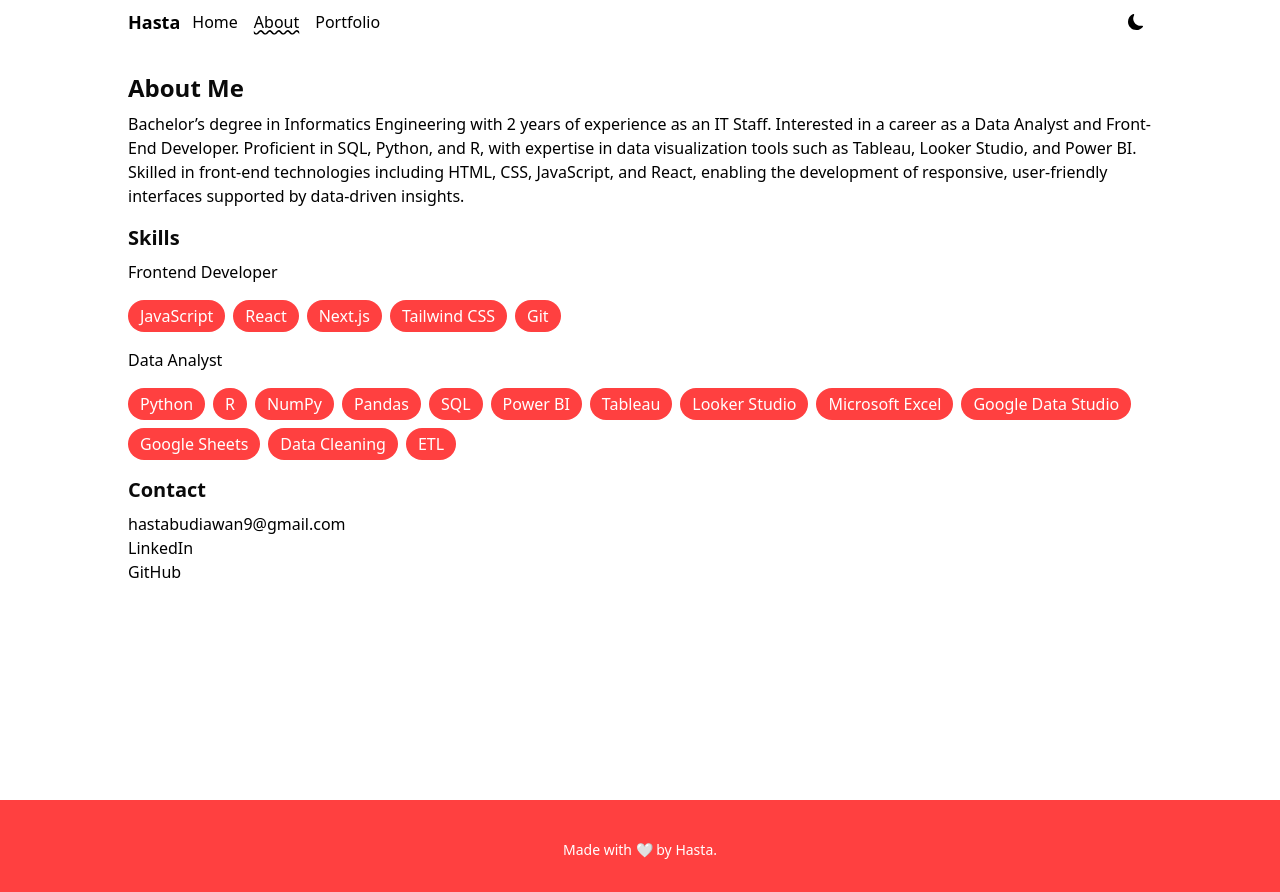
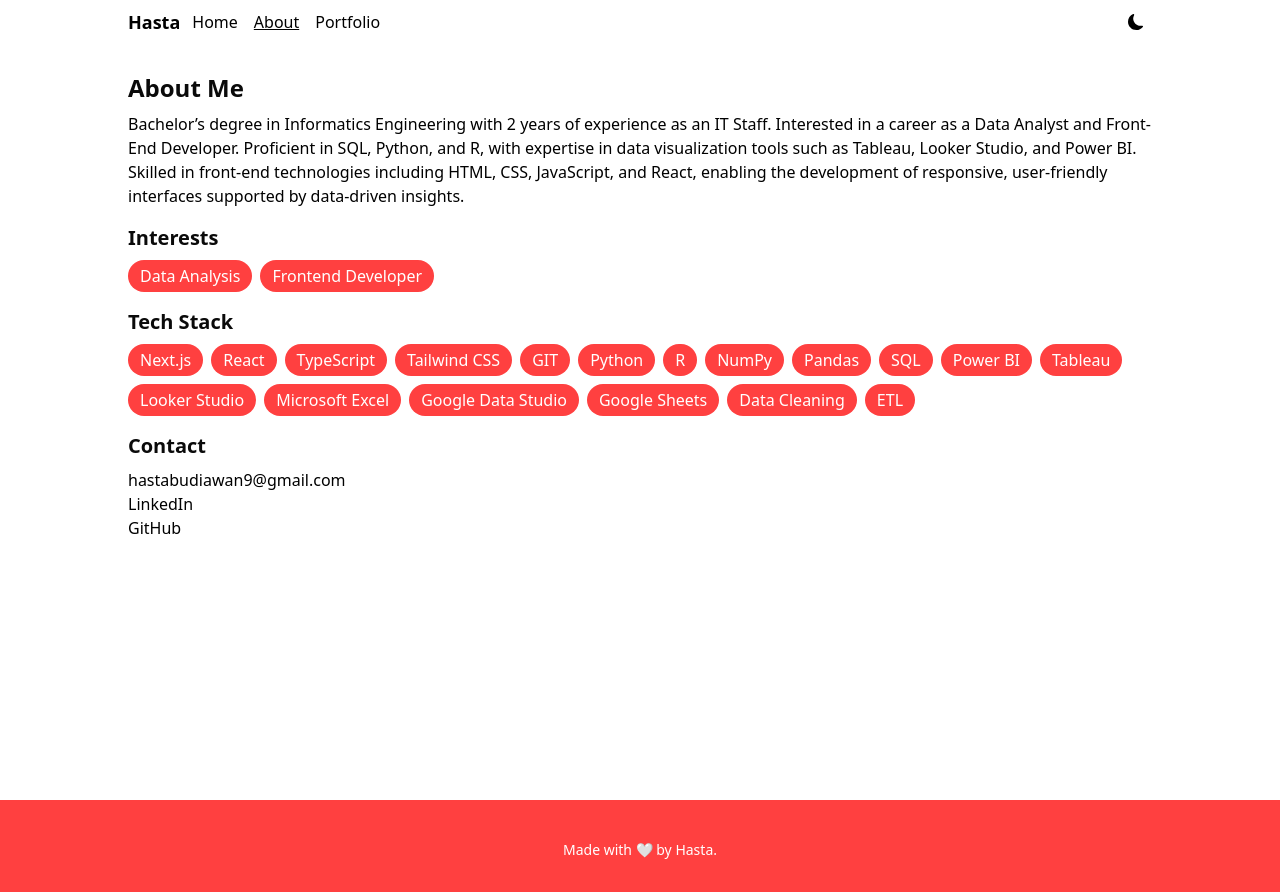
Before and after one commit to hastabdwn/hasta-portfolio, a Next.js app: page /about in a window 1280 px wide. Built offline with nearby package versions, Linux system fonts and the light colour scheme.

Commit message:
modified:   app/about/page.tsx 	new file:   app/components/cardportfolio.tsx 	modified:   app/components/navbar.tsx 	modified:   app/data.js 	modified:   app/portfolio/page.tsx     git push

```diff
--- a/app/about/page.tsx
+++ b/app/about/page.tsx
@@ -1,4 +1,4 @@
-import { aboutMe, skillsFrontend, skillsDataAnalyst, contact } from '../data.js'
+import { aboutMe, interests, techStack, contact } from '../data.js'
 
 export default function About() {
   return (
@@ -10,18 +10,21 @@ export default function About() {
           <p key={index} className="text-black dark:text-white text-left">{item.description}</p>
         ))}
 
-        {/* Skills */}
+        {/* Interests */}
         <div className="space-y-4">
-          <h2 className="text-xl font-semibold mb-2">Skills</h2>
-          <p className="text-black dark:text-white text-left">Frontend Developer</p>
+          <h2 className="text-xl font-semibold mb-2">Interests</h2>
           <div className="flex flex-wrap gap-2">
-            {skillsFrontend.map((skill) => (
-              <p key={skill.id} className="px-3 py-1 text-white bg-[#ff4040] dark:bg-[#3c3c3c] rounded-full">{skill.name}</p>
+            {interests.map((interest) => (
+              <p key={interest.id} className="px-3 py-1 text-white bg-[#ff4040] dark:bg-[#3c3c3c] rounded-full">{interest.name}</p>
             ))}
           </div>
-          <p className="text-black dark:text-white text-left">Data Analyst</p>
+        </div>
+
+        {/* Tech Stack */}
+        <div className="space-y-4">
+          <h2 className="text-xl font-semibold mb-2">Tech Stack</h2>
           <div className="flex flex-wrap gap-2">
-            {skillsDataAnalyst.map((skill) => (
+            {techStack.map((skill) => (
               <p key={skill.id} className="px-3 py-1 text-white bg-[#ff4040] dark:bg-[#3c3c3c] rounded-full">{skill.name}</p>
             ))}
           </div>
@@ -38,6 +41,7 @@ export default function About() {
             ))}
           </div>
         </div>
+
       </div>
     </div>
   )
--- /dev/null
+++ b/app/components/cardportfolio.tsx
@@ -0,0 +1,17 @@
+import { portfolio } from '../data'
+
+export default function CardPortfolio() {
+  return (
+    <>
+      {portfolio.map((project) => (
+        <div key={project.id} className="rounded overflow-hidden dark:bg-[#3c3c3c] text-black dark:text-white border border-gray-500 dark:border-none bg-white">
+          <div className="p-4">
+            <h2 className="font-bold text-lg">{project.title}</h2>
+            <p>{project.description}</p>
+            <a href={project.view} target="_blank" rel="noopener noreferrer" className="text-blue-500 hover:underline">View Project</a>
+          </div>
+        </div>
+      ))}
+    </>
+  )
+}
--- a/app/components/navbar.tsx
+++ b/app/components/navbar.tsx
@@ -23,7 +23,7 @@ export default function Navbar() {
                             <Link
                                 key={item.id}
                                 href={item.href}
-                                className={`px-1 hover:underline decoration-wavy ${pathname === item.href ? 'underline decoration-wavy' : ''}`}
+                                className={`px-1 hover:underline ${pathname === item.href ? 'underline' : ''}`}
                             >
                                 {item.name}
                             </Link>
@@ -44,13 +44,13 @@ export default function Navbar() {
                 </div>
                 {/* Mobile Menu */}
                 {isMobileMenuOpen && (
-                    <div className="md:hidden m-[10px] dark:bg-[#3c3c3c] text-black dark:text-white z-10 absolute top-14 left-0 right-0 bg-white p-1 rounded-xl transition-all border border-gray-500 dark:border-gray-100">
+                    <div className="md:hidden m-[10px] dark:bg-[#3c3c3c] text-black dark:text-white z-10 absolute top-14 left-0 right-0 bg-white p-1 rounded-xl transition-all border border-gray-500 dark:border-none">
                         <div className='flex flex-col p-4 text-center'>
                             {menu.map((item) => (
                                 <Link
                                     key={item.id}
                                     href={item.href}
-                                    className={`block py-2 px-2 hover:underline decoration-wavy dark:text-white ${pathname === item.href ? 'underline decoration-wavy' : ''}`}
+                                    className={`block py-2 px-2 hover:underline dark:text-white ${pathname === item.href ? 'underline' : ''}`}
                                     onClick={() => setIsMobileMenuOpen(false)}
                                 >
                                     {item.name}
--- a/app/data.js
+++ b/app/data.js
@@ -13,30 +13,41 @@ export const aboutMe = [
   },
 ]
 
-// skills frontend
-export const skillsFrontend = [
-  { id: 1, name: "JavaScript" },
-  { id: 2, name: "React" },
-  { id: 3, name: "Next.js" },
-  { id: 4, name: "Tailwind CSS" },
-  { id: 5, name: "Git" },
+// interests
+export const interests = [
+  { id: 1, name: "Data Analysis" },
+  { id: 2, name: "Frontend Developer" },
 ]
 
-// skills data analyst
-export const skillsDataAnalyst = [
-  { id: 1, name: "Python" },
-  { id: 2, name: "R" },
-  { id: 3, name: "NumPy" },
-  { id: 4, name: "Pandas" },
-  { id: 5, name: "SQL" },
-  { id: 6, name: "Power BI" },
-  { id: 7, name: "Tableau" },
-  { id: 8, name: "Looker Studio" },
-  { id: 9, name: "Microsoft Excel" },
-  { id: 10, name: "Google Data Studio" },
-  { id: 11, name: "Google Sheets" },
-  { id: 12, name: "Data Cleaning" },
-  { id: 13, name: "ETL" },
+// tech stack
+export const techStack = [
+  { id: 1, name: "Next.js" },
+  { id: 2, name: "React" },
+  { id: 3, name: "TypeScript" },
+  { id: 4, name: "Tailwind CSS" },
+  { id: 5, name: "GIT" },
+  { id: 6, name: "Python" },
+  { id: 7, name: "R" },
+  { id: 8, name: "NumPy" },
+  { id: 9, name: "Pandas" },
+  { id: 10, name: "SQL" },
+  { id: 11, name: "Power BI" },
+  { id: 12, name: "Tableau" },
+  { id: 13, name: "Looker Studio" },
+  { id: 14, name: "Microsoft Excel" },
+  { id: 15, name: "Google Data Studio" },
+  { id: 16, name: "Google Sheets" },
+  { id: 17, name: "Data Cleaning" },
+  { id: 18, name: "ETL" },
+]
+
+// portfolio
+export const portfolio = [
+  { id: 1,
+    title: "Portfolio Website",
+    description: "My personal portfolio website showcasing my projects and skills.",
+    view: "https://hasta-portfolio.vercel.app/"
+  },
 ]
 
 // contact
--- a/app/portfolio/page.tsx
+++ b/app/portfolio/page.tsx
@@ -1,3 +1,4 @@
+import CardPortfolio from '@/app/components/cardportfolio'
 
 export default function Portfolio() {
   return (
@@ -5,8 +6,11 @@ export default function Portfolio() {
       <div className="min-h-dvh p-2 flex justify-center">
         <div className="py-16 space-y-4 w-full max-w-5xl">
           <h1 className="text-2xl font-semibold mb-2">Portfolio</h1>
-          {/* <p className="text-black dark:text-white text-left">This section showcases my work as a Frontend Developer and Data Analyst.</p> */}
-          <p className="text-black dark:text-white text-left">This section is under developement 🙏.</p>
+          {/* Responsive Grid */}
+          <div className="grid grid-cols-1 md:grid-cols-2 gap-4">
+            <CardPortfolio />
+          </div>
+          {/* Responsive Grid */}
         </div>
       </div>
     </div>
```
